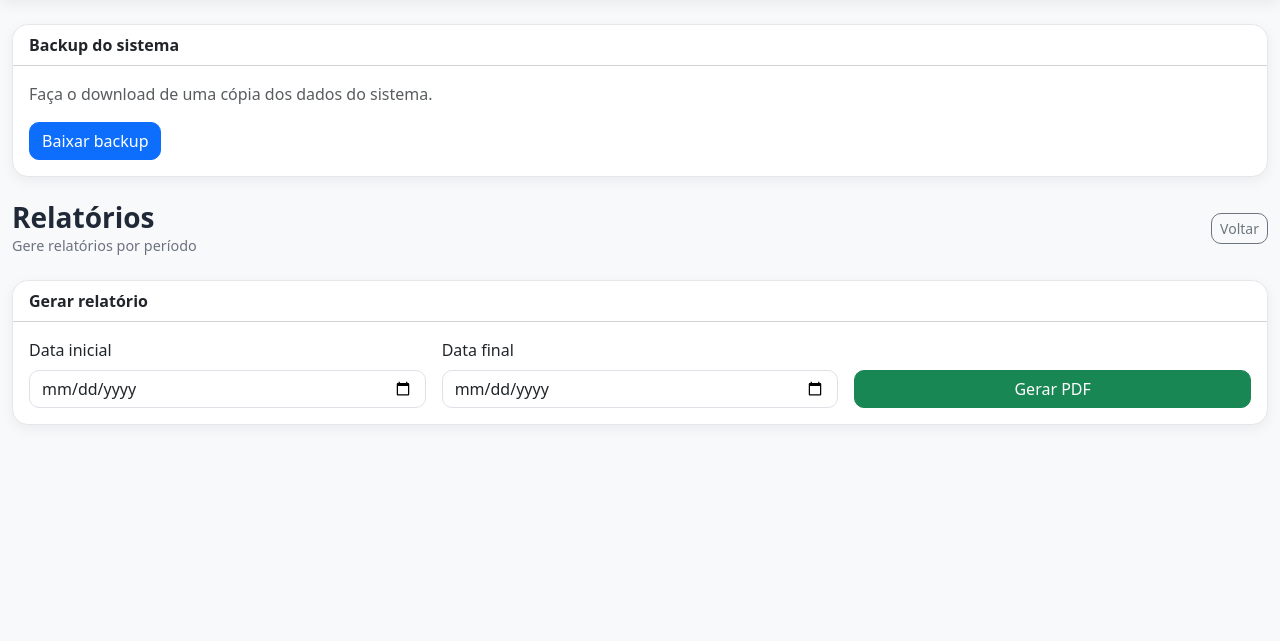
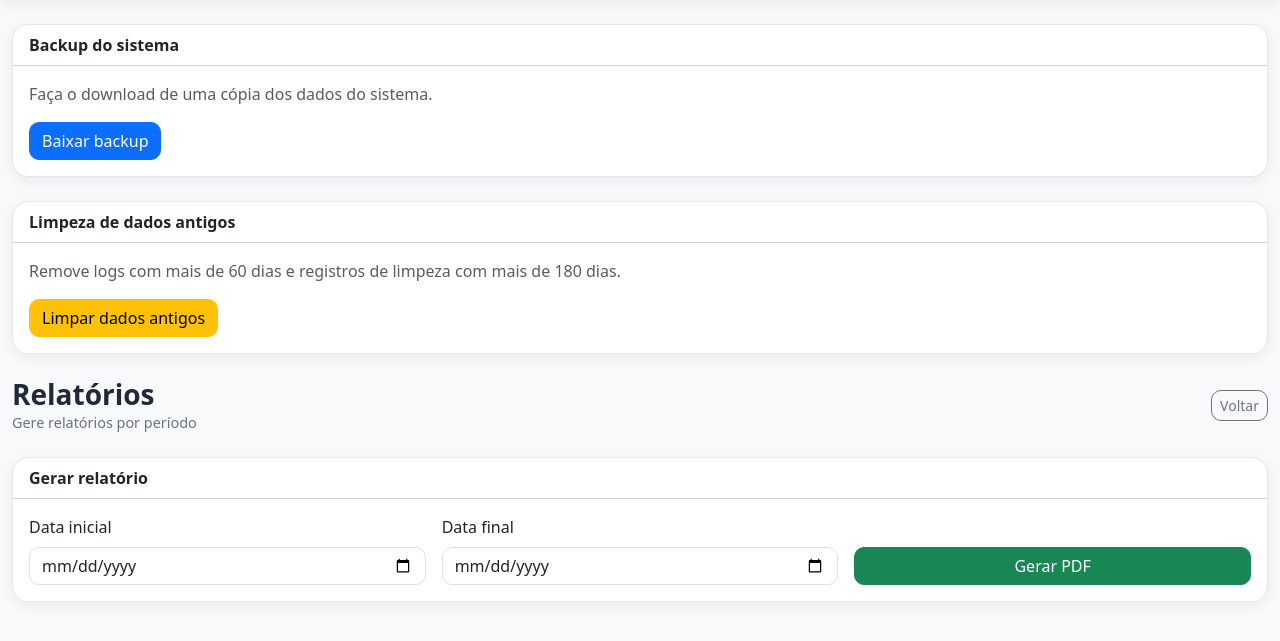
Before and after one commit to Mauriciobrneto/cleancheck, a Flask app: page /relatorios in a window 1280 px wide. Shown: the part 57-698 px from the top of the page. Run offline with Flask 3, Linux system fonts and the light colour scheme; a user stored in the database is signed in; some libraries are stand-ins or nearby versions.

Commit message:
Implementa backup e limpeza de dados antigos

```diff
--- a/app.py
+++ b/app.py
@@ -1,7 +1,7 @@
 from flask import Flask, render_template, request, redirect, url_for, flash, send_file
 from flask_login import LoginManager, login_user, login_required, logout_user, current_user
 from werkzeug.security import generate_password_hash, check_password_hash
-from datetime import date, datetime
+from datetime import date, datetime, timedelta
 from zoneinfo import ZoneInfo
 from reportlab.lib.pagesizes import A4
 from reportlab.pdfgen import canvas
@@ -911,5 +911,34 @@ def backup():
     )
 
 
+@app.route("/limpar-dados-antigos")
+@login_required
+def limpar_dados_antigos():
+
+    if not admin_required():
+        return redirect(url_for("dashboard"))
+
+    limite_logs = agora_brasil() - timedelta(days=60)
+    limite_registros = date.today() - timedelta(days=180)
+
+    logs_removidos = LogAcao.query.filter(
+        LogAcao.criado_em < limite_logs
+    ).delete()
+
+    registros_removidos = RegistroLimpeza.query.filter(
+        RegistroLimpeza.data_registro < limite_registros
+    ).delete()
+
+    db.session.commit()
+
+    flash(
+        f"Limpeza concluída! "
+        f"{logs_removidos} logs e "
+        f"{registros_removidos} registros removidos.",
+        "success"
+    )
+
+    return redirect(url_for("relatorios"))
+
 if __name__ == "__main__":
     app.run(debug=True)
--- a/templates/relatorios.html
+++ b/templates/relatorios.html
@@ -18,6 +18,30 @@
            class="btn btn-primary">
 
             Baixar backup
+
+        </a>
+
+    </div>
+
+</div>
+
+<div class="card shadow-sm border-0 mb-4">
+
+    <div class="card-header bg-white">
+        Limpeza de dados antigos
+    </div>
+
+    <div class="card-body">
+
+        <p class="text-muted mb-3">
+            Remove logs com mais de 60 dias e registros de limpeza com mais de 180 dias.
+        </p>
+
+        <a href="{{ url_for('limpar_dados_antigos') }}"
+           class="btn btn-warning"
+           onclick="return confirm('Deseja realmente limpar os dados antigos?')">
+
+            Limpar dados antigos
 
         </a>
 
```
